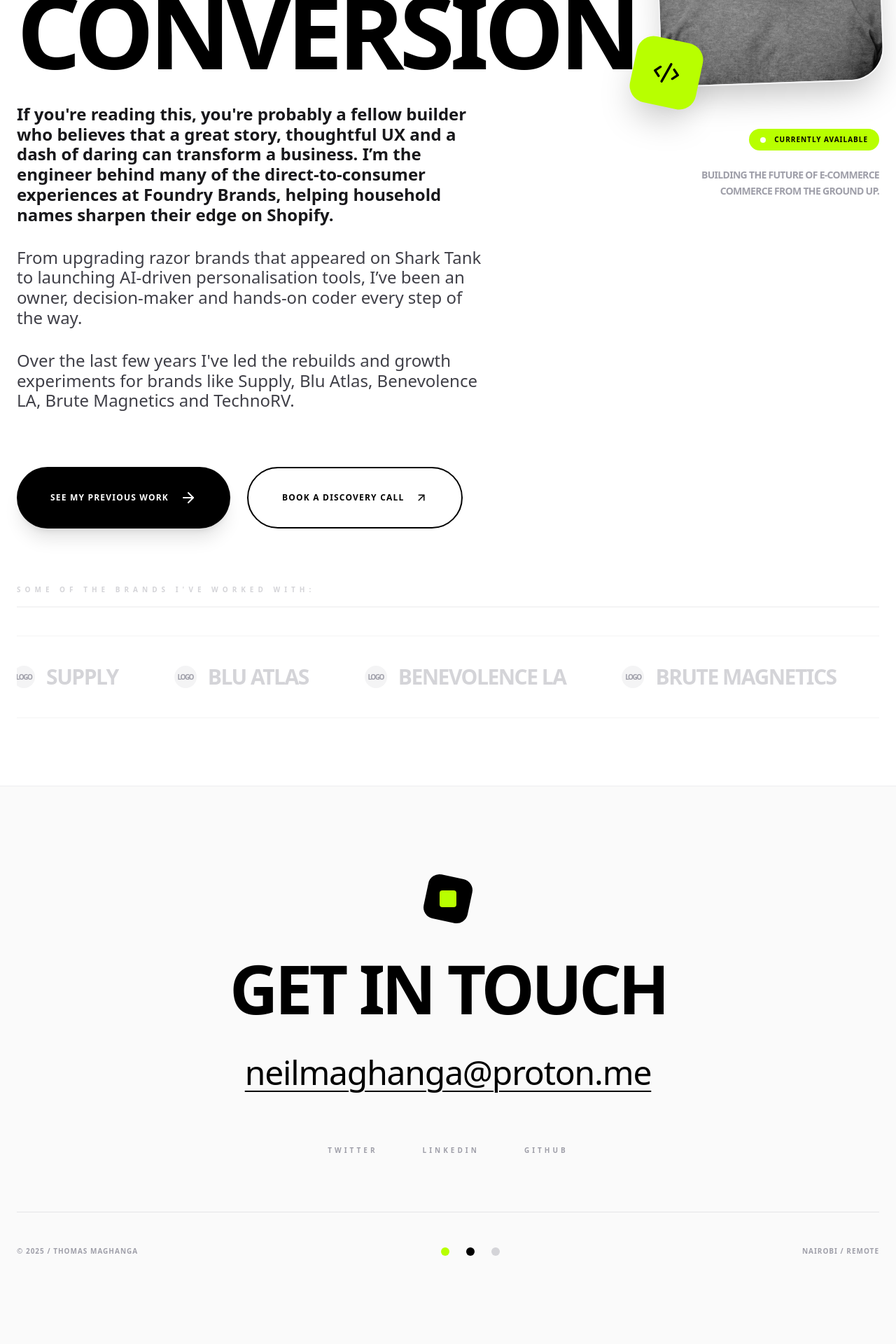
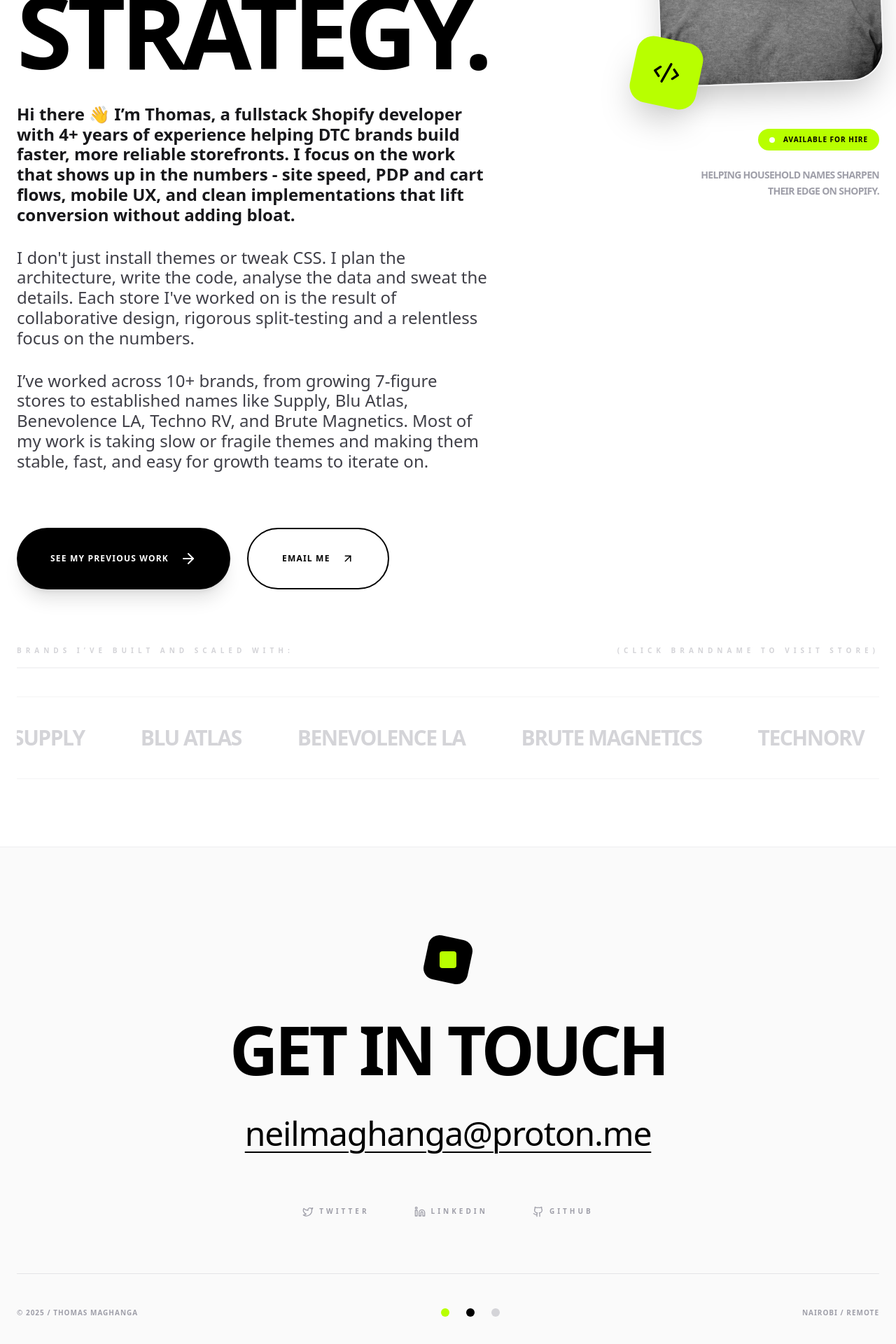
Before and after one commit to maghangadotcom/maghanga-portfolio, a React (Vite) app: page / in a window 1280 px wide. Shown: the part 488-2408 px from the top of the page at 70% size. Built offline with nearby package versions, Linux system fonts and the light colour scheme.

Commit message:
content: filled in the why me page and about page hardcoded copy

```diff
--- a/src/App.jsx
+++ b/src/App.jsx
@@ -10,7 +10,10 @@ import {
   Minus,
   Plus,
   Search,
-  ArrowUpRight
+  ArrowUpRight,
+  Twitter,
+  Linkedin,
+  Github
 } from 'lucide-react';
 
 import profPic from './assets/prof-pic.png';
@@ -23,9 +26,9 @@ const PORTFOLIO_DATA = {
   about: {
     title: "Welcome",
     content: [
-      "If you're reading this, you're probably a fellow builder who believes that a great story, thoughtful UX and a dash of daring can transform a business. I’m the engineer behind many of the direct‑to‑consumer experiences at Foundry Brands, helping household names sharpen their edge on Shopify.",
-      "From upgrading razor brands that appeared on Shark Tank to launching AI‑driven personalisation tools, I’ve been an owner, decision‑maker and hands‑on coder every step of the way.",
-      "Over the last few years I've led the rebuilds and growth experiments for brands like Supply, Blu Atlas, Benevolence LA, Brute Magnetics and TechnoRV."
+      "Hi there 👋 I’m Thomas, a fullstack Shopify developer with 4+ years of experience helping DTC brands build faster, more reliable storefronts. I focus on the work that shows up in the numbers - site speed, PDP and cart flows, mobile UX, and clean implementations that lift conversion without adding bloat.",
+      "I don't just install themes or tweak CSS. I plan the architecture, write the code, analyse the data and sweat the details. Each store I've worked on is the result of collaborative design, rigorous split‑testing and a relentless focus on the numbers.",
+      "I’ve worked across 10+ brands, from growing 7-figure stores to established names like Supply, Blu Atlas, Benevolence LA, Techno RV, and Brute Magnetics. Most of my work is taking slow or fragile themes and making them stable, fast, and easy for growth teams to iterate on."
     ],
     image: profPic
   },
@@ -40,28 +43,28 @@ const PORTFOLIO_DATA = {
     },
     {
       title: "Infrastructure and tooling",
-      description: "I set up GA4, GTM, Elevar, and server-side tracking to ensure our data is first-party, accurate and compliant. I also created internal tools like ShopDeck to speed up theme work."
+      description: "I set up GA4, GTM, and server-side tracking to ensure your data is first-party, accurate and compliant. I've also created internal tools like ShopDeck (a Shopify development helper chromium extension) to speed up theme work."
     },
     {
       title: "Ecosystem know-how",
-      description: "Beyond Shopify, I’ve migrated and troubleshot third-party systems like Klaviyo, Recharge, Rebuy and Skio. I understand their APIs to ensure seamless migrations."
+      description: "Beyond Shopify, I’ve migrated and troubleshot third-party apps like Klaviyo, Recharge, Rebuy, Timesact and Skio. I understand their APIs to ensure seamless migrations."
     }
   ],
   caseStudies: [
     {
       id: "01",
       title: "Re-Architecting Supply on OS 2.0",
-      context: "Supply’s site was running on an older theme with slow load times. We migrated to a modern OS 2.0 foundation without sacrificing conversion.",
-      role: "Architect and lead developer. I built a custom OS 2.0 theme from scratch using Liquid and JSON sections.",
+      context: "Supply’s Single Edge razors are legendary. Lori Greiner called them 'The Cadillac of razors' on Shark Tank and Robert Herjavec invested in the company. But by 2022 their site was running on an older Impulse theme with slow load times and a bulky codebase. We wanted to migrate to Expanse (a modern OS 2.0 theme) without sacrificing conversion. Our redesign had to look fresh, preserve existing SEO, integrate with dozens of apps and support a full suite of upsells.",
+      role: "I was the architect and lead developer. I audited every template, mapped the migration plan and collaborated with design on Figma. I built a custom OS 2.0 theme from scratch, converting legacy Liquid to JSON sections and modular components. Critical features like the cart and product page were rebuilt in pure Liquid/JS rather than using off‑the‑shelf page builders.",
       metrics: [
         { label: "Page Speed", before: "3–4s FCP", after: "~1.2s FCP" },
         { label: "Conversion Rate", before: "2.5%", after: "3.4%" },
         { label: "AOV Growth", before: "$75", after: "$88" }
       ],
       highlights: [
-        "Gamified cart progress bar rewards.",
-        "Modular section architecture.",
-        "Server-side tracking implementation."
+        "Gamified cart progress bar. I created a custom progress bar that unlocks free shipping and bonus gifts as spend increases. It updates in real‑time, nudging customers to add another item. The same mechanic now powers other Foundry Brands' storefronts",
+        "Modular sections. Sections were designed to be reusable across brands: hero modules with statistics, feature lists, comparison tables and review carousels. These could be enabled or disabled per page.",
+        "Seamless migration. All legacy URLs redirected properly and the new theme integrated with Klaviyo, Elevar and ReCharge. The result? Better speed, smoother UX and a modern foundation for future experiments."
       ],
       gallery: [
         "https://images.unsplash.com/photo-1626073766483-360e2d5392bc?q=80&w=1200",
@@ -74,16 +77,16 @@ const PORTFOLIO_DATA = {
     {
       id: "02",
       title: "Campaign Landing Pages (3–6% CVR)",
-      context: "Supply needed high-converting landing pages for paid social. Drag-and-drop builders were too slow and bloated.",
-      role: "Built custom high-performance templates in Liquid/JS. Focused on mobile-first speed and storytelling.",
+      context: "Supply needed a library of high‑converting landing pages for paid campaigns and promotional events. Previous pages built with drag‑and‑drop builders converted at 1–3 %. The design team provided Figma files; we had to build them quickly and ensure they didn’t slow the store.",
+      role: "I prototyped each new landing page in Replo for speed, then rebuilt them in native Liquid/JS once validated. This approach allowed us to iterate quickly while keeping the codebase clean. I also ran A/B tests on new sections to avoid conversion interference",
       metrics: [
-        { label: "CVR", before: "1.8%", after: "4.5% avg" },
+        { label: "CVR", before: "1.8%", after: "3.6% avg" },
         { label: "Load Time", before: "2.8s", after: "0.9s" }
       ],
       highlights: [
-        "Rishi Rawat-style storytelling flow.",
-        "Native Liquid for zero-latency loading.",
-        "Integrated A/B testing widgets."
+        "10+ pages built and tested. Most pages reached 3–6 % conversion, more than double the previous average.",
+        "Above‑the‑fold storytelling. Each page tells a mini‑story - hook, problem, solution and social proof. Example sections include interactive comparison tables, user testimonials and quick‑add bundles.",
+        "Analytical rigor. Heat‑map analysis (Lucky Orange) and user recordings informed micro‑optimisations. Copy and imagery were tweaked based on visitor scroll depth and click patterns."
       ],
       gallery: [
         "https://images.unsplash.com/photo-1460925895917-afdab827c52f?q=80&w=1200",
@@ -95,16 +98,14 @@ const PORTFOLIO_DATA = {
     {
       id: "03",
       title: "Data-Driven Upsells & Cross-Sells",
-      context: "Foundry Brands wanted to increase revenue without relying solely on new traffic acquisition.",
-      role: "Implemented intelligent upsell logic using Rebuy APIs and custom Liquid cart drawers.",
+      context: "Foundry Brands wanted to increase revenue without relying solely on new visitors. By using upsells and cross‑sells intelligently we could lift average order value (AOV) and conversion rate (CVR). The challenge was to implement these offers without annoying shoppers.",
+      role: "I led research and implementation across multiple brands: I used an internal tool (built myself) to mine customer reviews for objections and desires. Lucky Orange provided heat‑maps and user recordings. Insights from the CXL conversion course guided the testing roadmap. I ran experiments via Google Optimize (before sunset), Convert.com and Intelligems to validate shipping thresholds and price points. Only changes with 94 %+ statistical significance shipped to production. I built dynamic cross‑sell widgets for product pages, carts and checkouts. For instance, the Blu Atlas product page now surfaces a “Pairs Well With” body wash pop‑up with subscription options instead of static recommendations.",
       metrics: [
         { label: "Store CVR", before: "Baseline", after: "+38%" },
         { label: "Upsell Rev", before: "2%", after: "16% of total" }
       ],
       highlights: [
-        "Review mining for customer objections.",
-        "Dynamic shipping threshold calculation.",
-        "Contextual 'Complete the Look' modules."
+        "The cart modules I built help brands like TechnoRV show progress toward free shipping and recommended add‑ons (see image gallery below). Visitors are informed, not pressured about the next tier of rewards, increasing basket size organically."
       ],
       gallery: [
         "https://images.unsplash.com/photo-1557821552-17105176677c?q=80&w=1200",
@@ -219,17 +220,29 @@ const PORTFOLIO_DATA = {
 // --- Components ---
 
 const Marquee = () => {
-  const brands = ['SUPPLY', 'BLU ATLAS', 'BENEVOLENCE LA', 'BRUTE MAGNETICS', 'TECHNORV', 'FOUNDRY BRANDS'];
+  const brands = [
+    { name: 'SUPPLY', url: 'https://supply.co' },
+    { name: 'BLU ATLAS', url: 'https://bluatlas.com' },
+    { name: 'BENEVOLENCE LA', url: 'https://benevolencela.com' },
+    { name: 'BRUTE MAGNETICS', url: 'https://brutemagnetics.com' },
+    { name: 'TECHNORV', url: 'https://technorv.com' },
+    { name: 'FOUNDRY BRANDS', url: 'https://foundrybrands.com' }
+  ];
   return (
     <div className="overflow-hidden border-y border-zinc-100 py-10 bg-white group">
       <div className="flex whitespace-nowrap animate-marquee">
         {[...Array(4)].map((_, i) => (
           <div key={i} className="flex gap-20 items-center mx-10">
             {brands.map(brand => (
-              <span key={brand} className="text-3xl font-black tracking-tighter text-zinc-300 hover:text-black transition-colors flex items-center gap-4">
-                <span className="w-8 h-8 rounded-full bg-zinc-100 flex items-center justify-center text-[10px] text-zinc-400">LOGO</span>
-                {brand}
-              </span>
+              <a
+                key={brand.name}
+                href={brand.url}
+                target="_blank"
+                rel="noopener noreferrer"
+                className="text-3xl font-black tracking-tighter text-zinc-300 hover:text-black transition-colors flex items-center gap-4"
+              >
+                {brand.name}
+              </a>
             ))}
           </div>
         ))}
@@ -471,7 +484,7 @@ export default function App() {
               {/* Left Content Column */}
               <div className="lg:w-7/12 order-2 lg:order-1">
                 <h1 className="text-7xl md:text-[9rem] font-black tracking-tighter mb-12 leading-[0.8] uppercase">
-                  Technical <br /> Strategy <br /> <span className="text-[#b8ff00] stroke-black stroke-2" style={{ WebkitTextStroke: '3px black' }}>Meets</span> <br /> Conversion.
+                  Technical <br /> Prowess <br /> <span className="text-[#b8ff00] stroke-black stroke-2" style={{ WebkitTextStroke: '3px black' }}>Meets</span> <br /> Strategy.
                 </h1>
 
                 <div className="space-y-8 text-2xl font-medium text-zinc-700 leading-[1.2] max-w-2xl">
@@ -490,7 +503,7 @@ export default function App() {
                     See My Previous Work  <ArrowRight className="group-hover:translate-x-2 transition-transform" />
                   </button>
                   <button onClick={() => window.location.href = 'mailto:neilmaghanga@proton.me'} className="w-full md:w-auto px-12 py-6 md:py-8 bg-white text-black border-2 border-black rounded-full font-black text-[10px] md:text-xs uppercase tracking-widest flex items-center justify-center gap-4 hover:bg-[#b8ff00] hover:border-[#b8ff00] hover:text-black transition-all">
-                    Book a Discovery Call <ArrowUpRight size={18} />
+                    Email Me <ArrowUpRight size={18} />
                   </button>
                 </div>
               </div>
@@ -514,10 +527,10 @@ export default function App() {
                   <div className="mt-16 text-center lg:text-right space-y-6 max-w-[280px]">
                     <div className="flex items-center gap-3 text-[10px] font-black tracking-widest uppercase text-black bg-[#b8ff00] w-fit px-4 py-2 rounded-full mx-auto lg:ml-auto lg:mr-0">
                       <div className="w-2 h-2 rounded-full bg-white animate-pulse" />
-                      Currently Available
+                      Available for Hire
                     </div>
                     <p className="text-zinc-400 text-sm font-bold leading-relaxed uppercase tracking-tighter">
-                      Building the future of e-commerce commerce from the ground up.
+                      Helping household names sharpen their edge on Shopify.
                     </p>
                   </div>
                 </div>
@@ -526,7 +539,8 @@ export default function App() {
 
             <div className="mt-20">
               <div className="mb-10 flex justify-between items-end border-b-2 border-zinc-100 pb-4">
-                <span className="text-[10px] font-black tracking-[0.6em] text-zinc-300 uppercase">Some of the brands i've worked with:</span>
+                <span className="text-[10px] font-black tracking-[0.6em] text-zinc-300 uppercase">Brands I’ve Built and Scaled With:</span>
+                <span className="text-[10px] font-black tracking-[0.6em] text-zinc-300 uppercase">(Click brandname to visit store)</span>
               </div>
               <Marquee />
             </div>
@@ -537,9 +551,9 @@ export default function App() {
         {activePage === 'whyme' && (
           <div className="animate-in fade-in slide-in-from-bottom-8 duration-500">
             <div className="mb-24">
-              <span className="text-[10px] font-black tracking-[0.6em] text-[#b8ff00] mb-6 block uppercase bg-black w-fit px-5 py-2 rounded-full">The Foundry Method</span>
+              <span className="text-[10px] font-black tracking-[0.6em] text-[#b8ff00] mb-6 block uppercase bg-black w-fit px-5 py-2 rounded-full">What Sets My Work Apart</span>
               <h2 className="text-6xl md:text-[7rem] font-black tracking-tighter uppercase leading-[0.85]">
-                Built for <br /> <span className="bg-[#b8ff00] px-4">Velocity.</span>
+                Building for <br /> <span className="bg-[#b8ff00] px-4">Scale.</span>
               </h2>
             </div>
             <div className="grid md:grid-cols-2 gap-10">
@@ -556,9 +570,9 @@ export default function App() {
             <div className="mt-24 bg-zinc-900 text-white p-20 rounded-[4rem] relative overflow-hidden">
               <div className="absolute top-0 left-0 w-full h-full bg-[#b8ff00]/5" />
               <div className="relative z-10 max-w-3xl">
-                <h3 className="text-5xl md:text-7xl font-black tracking-tighter mb-10 leading-[0.9] uppercase">The Tech <br /> Foundation.</h3>
-                <p className="text-zinc-400 text-2xl leading-relaxed mb-16 font-medium">I implement high-integrity tracking via server-side GTM and Elevar. Every pixel is validated. Every test is statistically significant. </p>
-                <div className="flex flex-wrap gap-3">{['GA4', 'GTM', 'LIQUID', 'TYPESCRIPT', 'NODE.JS', 'TAILWIND', 'KLAVIYO', 'SKIO'].map(tag => (<span key={tag} className="px-5 py-2 bg-white/5 border border-white/10 rounded-full text-[10px] font-black tracking-[0.2em]">{tag}</span>))}</div>
+                <h3 className="text-5xl md:text-7xl font-black tracking-tighter mb-10 leading-[0.9] uppercase">The Tech <br /> Stack.</h3>
+                <p className="text-zinc-400 text-2xl leading-relaxed mb-16 font-medium">I work close to the metal of Shopify. Themes, data, performance, and the systems that keep stores stable under real traffic. This is the tooling I use to build fast, reliable, growth-ready storefronts.</p>
+                <div className="flex flex-wrap gap-3">{['SHOPIFY OS 2.0', 'LIQUID', 'JAVASCRIPT', 'CHECKOUT EXTENSIONS', 'TAILWIND', 'STOREFRONT APIS', 'GTM (CLIENT & SERVER)', 'SHOPIFY FUNCTIONS', 'SIDEKICK', 'SHOPIFY CLI', 'AJAX', 'HYDROGEN', 'REMIX', 'GIT', 'SHOPIFY ADMIN'].map(tag => (<span key={tag} className="px-5 py-2 bg-white/5 border border-white/10 rounded-full text-[10px] font-black tracking-[0.2em]">{tag}</span>))}</div>
               </div>
             </div>
           </div>
@@ -569,9 +583,9 @@ export default function App() {
           <div className="animate-in fade-in slide-in-from-bottom-8 duration-500">
             <div className="mb-24 flex flex-col md:flex-row md:items-end justify-between gap-12">
               <div className="max-w-4xl">
-                <span className="text-[10px] font-black tracking-[0.6em] text-zinc-400 mb-6 block uppercase">Proof of Work</span>
-                <h2 className="text-6xl md:text-[9rem] font-black tracking-tighter uppercase leading-[0.8] mb-8">Recent <br /> <span className="text-[#b8ff00] stroke-black stroke-2" style={{ WebkitTextStroke: '2px black' }}>Deployments.</span></h2>
-                <p className="text-2xl text-zinc-400 font-medium leading-tight">A comprehensive deep dive into technical migrations, campaign logic, and modular architecture across 8 select projects.</p>
+                <span className="text-[10px] font-black tracking-[0.6em] text-zinc-400 mb-6 block uppercase">Some of my Work</span>
+                <h2 className="text-6xl md:text-[9rem] font-black tracking-tighter uppercase leading-[0.8] mb-8">Featured <br /> <span className="text-[#b8ff00] stroke-black stroke-2" style={{ WebkitTextStroke: '2px black' }}>Projects.</span></h2>
+                <p className="text-2xl text-zinc-400 font-medium leading-tight">Eight recent Shopify deployments spanning legacy theme rebuilds, performance optimization, checkout stability and growth-driven feature rollouts.</p>
               </div>
             </div>
             <div className="grid grid-cols-1 md:grid-cols-2 lg:grid-cols-3 gap-8">{PORTFOLIO_DATA.caseStudies.map(study => (<CaseStudyCard key={study.id} study={study} onSelect={setSelectedStudy} />))}</div>
@@ -584,7 +598,17 @@ export default function App() {
           <div className="w-16 h-16 bg-black rounded-2xl flex items-center justify-center rotate-12 mb-12"><div className="w-6 h-6 bg-[#b8ff00] rounded-sm -rotate-12" /></div>
           <div className="font-black tracking-tighter text-6xl md:text-8xl mb-12 uppercase">GET IN TOUCH</div>
           <a href="mailto:work@foundrydev.com" className="text-2xl md:text-5xl font-medium tracking-tight mb-20 hover:text-[#b8ff00] transition-colors underline decoration-2 underline-offset-8">neilmaghanga@proton.me</a>
-          <div className="flex gap-16 font-black text-[10px] uppercase tracking-[0.4em] text-zinc-400 mb-20"><a href="#" className="hover:text-black transition-colors">Twitter</a><a href="#" className="hover:text-black transition-colors">LinkedIn</a><a href="#" className="hover:text-black transition-colors">Github</a></div>
+          <div className="flex gap-16 font-black text-[10px] uppercase tracking-[0.4em] text-zinc-400 mb-20">
+            <a href="https://x.com/maghangadotcom" className="hover:text-black transition-colors flex items-center gap-2">
+              <Twitter size={16} /> TWITTER
+            </a>
+            <a href="https://www.linkedin.com/in/thomas-maghanga/" className="hover:text-black transition-colors flex items-center gap-2">
+              <Linkedin size={16} /> LINKEDIN
+            </a>
+            <a href="https://github.com/maghangadotcom" className="hover:text-black transition-colors flex items-center gap-2">
+              <Github size={16} /> GITHUB
+            </a>
+          </div>
           <div className="flex flex-col md:flex-row gap-8 items-center justify-between w-full pt-12 border-t border-zinc-200">
             <span className="text-[10px] font-black text-zinc-400 uppercase tracking-widest">© 2025 / THOMAS MAGHANGA</span>
             <div className="flex gap-6"><div className="w-3 h-3 bg-[#b8ff00] rounded-full" /><div className="w-3 h-3 bg-black rounded-full" /><div className="w-3 h-3 bg-zinc-300 rounded-full" /></div>
```
